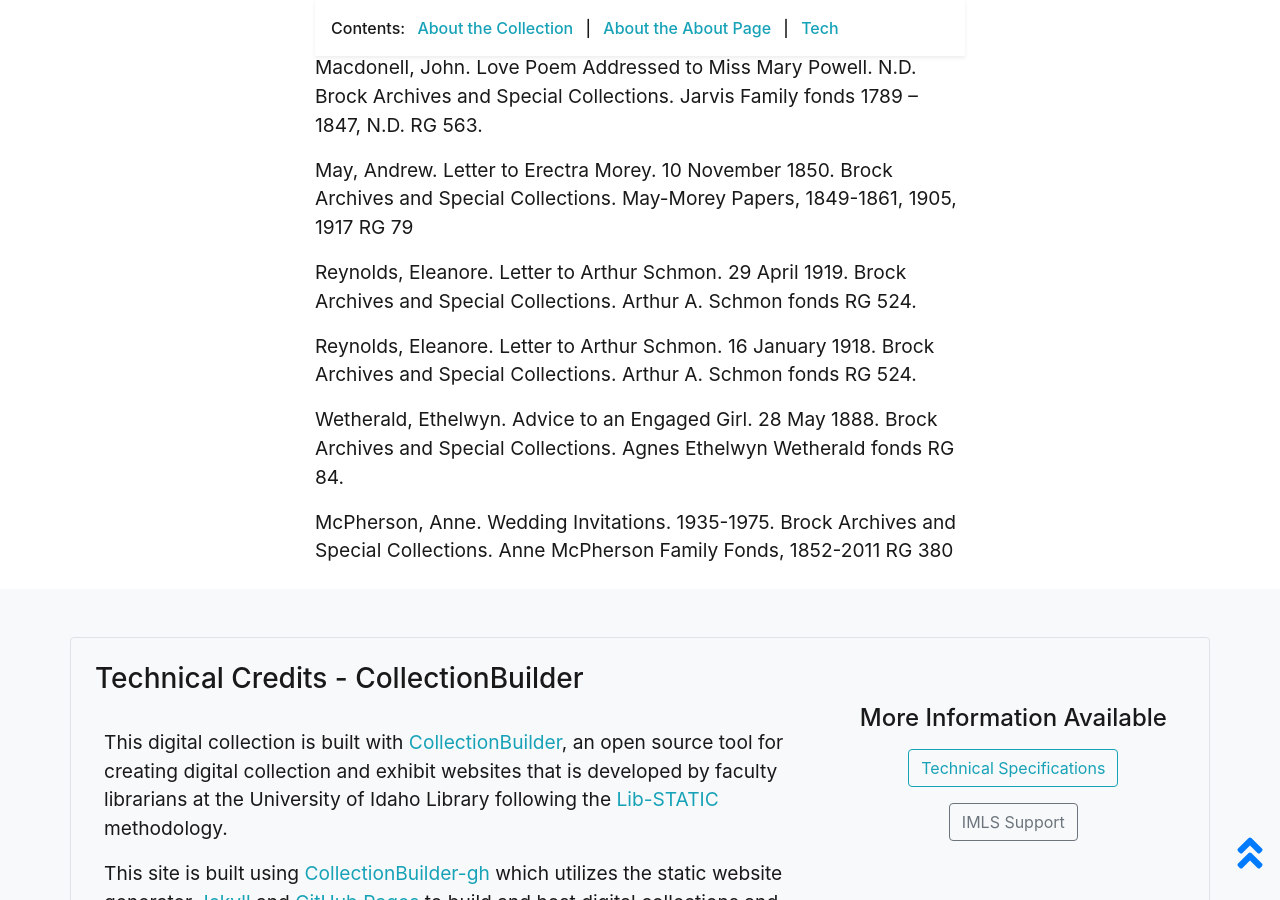
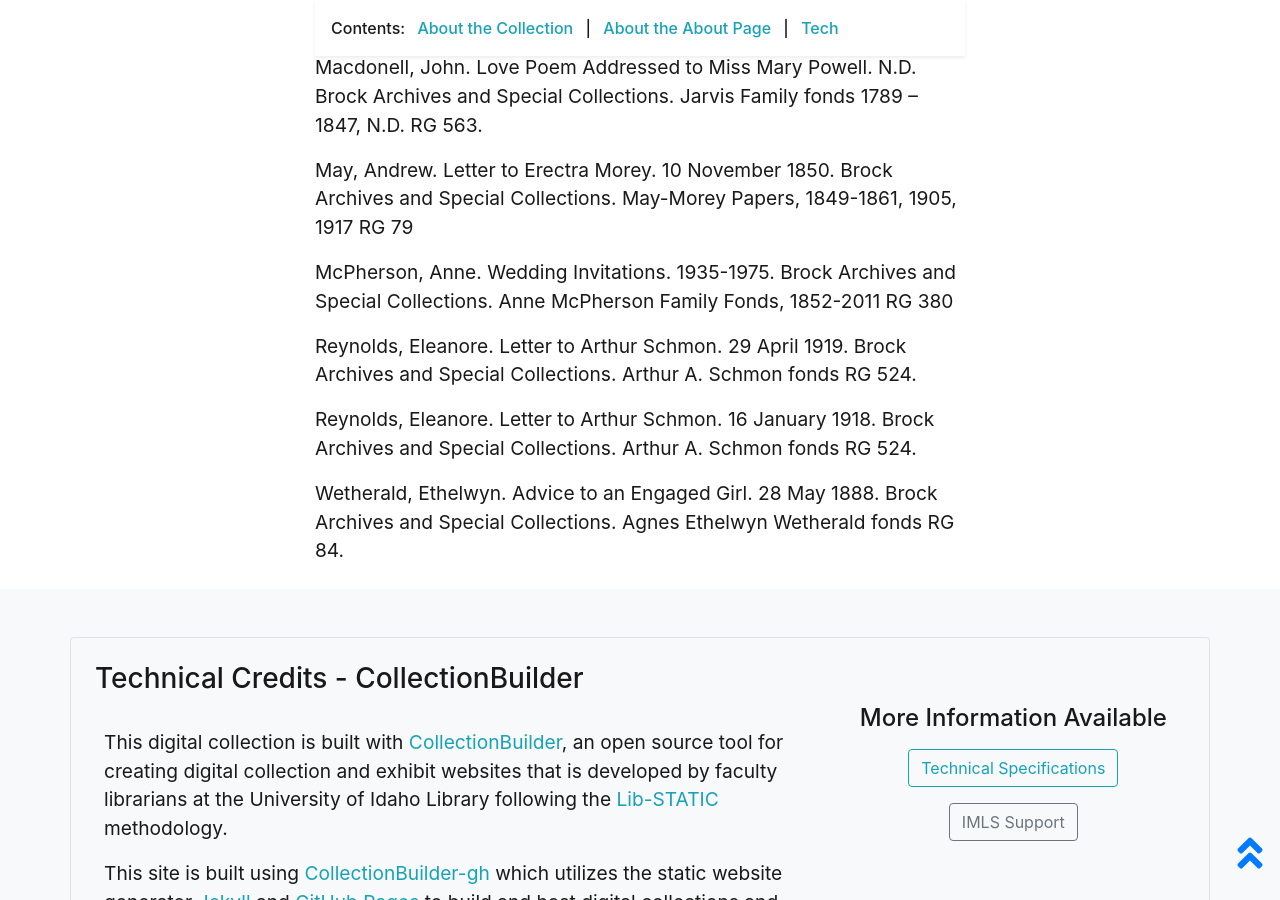
Before and after one commit to mmclean6/honeymooncapital, a Jekyll site: the page built from pages/about.md, in a window 1280 px wide and 900 px high, scrolled down 2456 px. Built offline with Jekyll 4.4.1, drawn with Linux system fonts in a browser that asks for light colours.

```diff
--- a/pages/about.md
+++ b/pages/about.md
@@ -32,10 +32,10 @@ Macdonell, John. Love Poem Addressed to Miss Mary Powell. N.D. Brock Archives an
 
 May, Andrew. Letter to Erectra Morey. 10 November 1850. Brock Archives and Special Collections. May-Morey Papers, 1849-1861, 1905, 1917 RG 79
 
+McPherson, Anne.  Wedding Invitations. 1935-1975. Brock Archives and Special Collections. Anne McPherson Family Fonds, 1852-2011 RG 380
+
 Reynolds, Eleanore. Letter to Arthur Schmon. 29 April 1919. Brock Archives and Special Collections. Arthur A. Schmon fonds RG 524.
 
 Reynolds, Eleanore. Letter to Arthur Schmon. 16 January 1918. Brock Archives and Special Collections. Arthur A. Schmon fonds RG 524.
 
 Wetherald, Ethelwyn. Advice to an Engaged Girl. 28 May 1888. Brock Archives and Special Collections. Agnes Ethelwyn Wetherald fonds RG 84.
-
-McPherson, Anne.  Wedding Invitations. 1935-1975. Brock Archives and Special Collections. Anne McPherson Family Fonds, 1852-2011 RG 380
```
